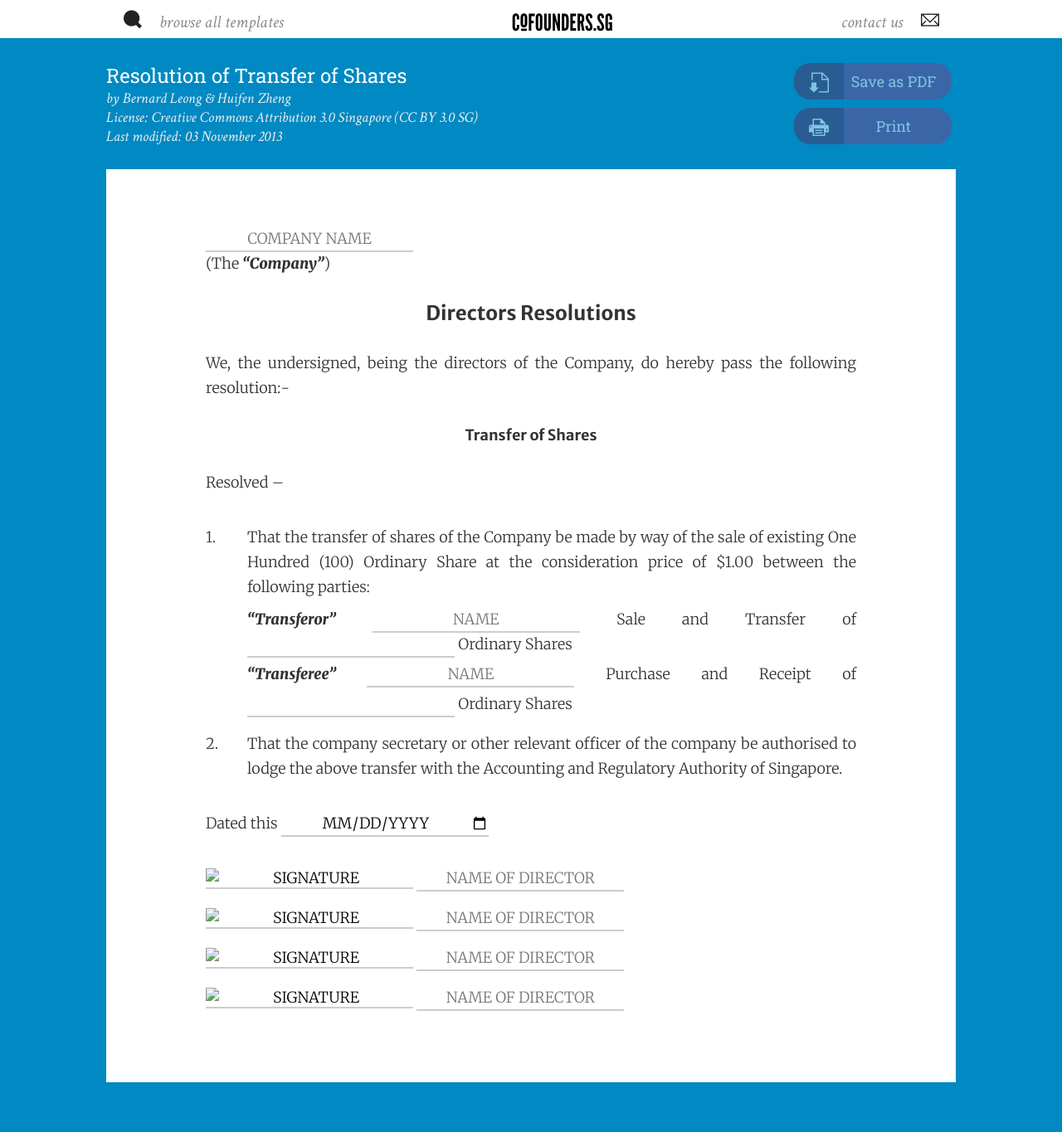
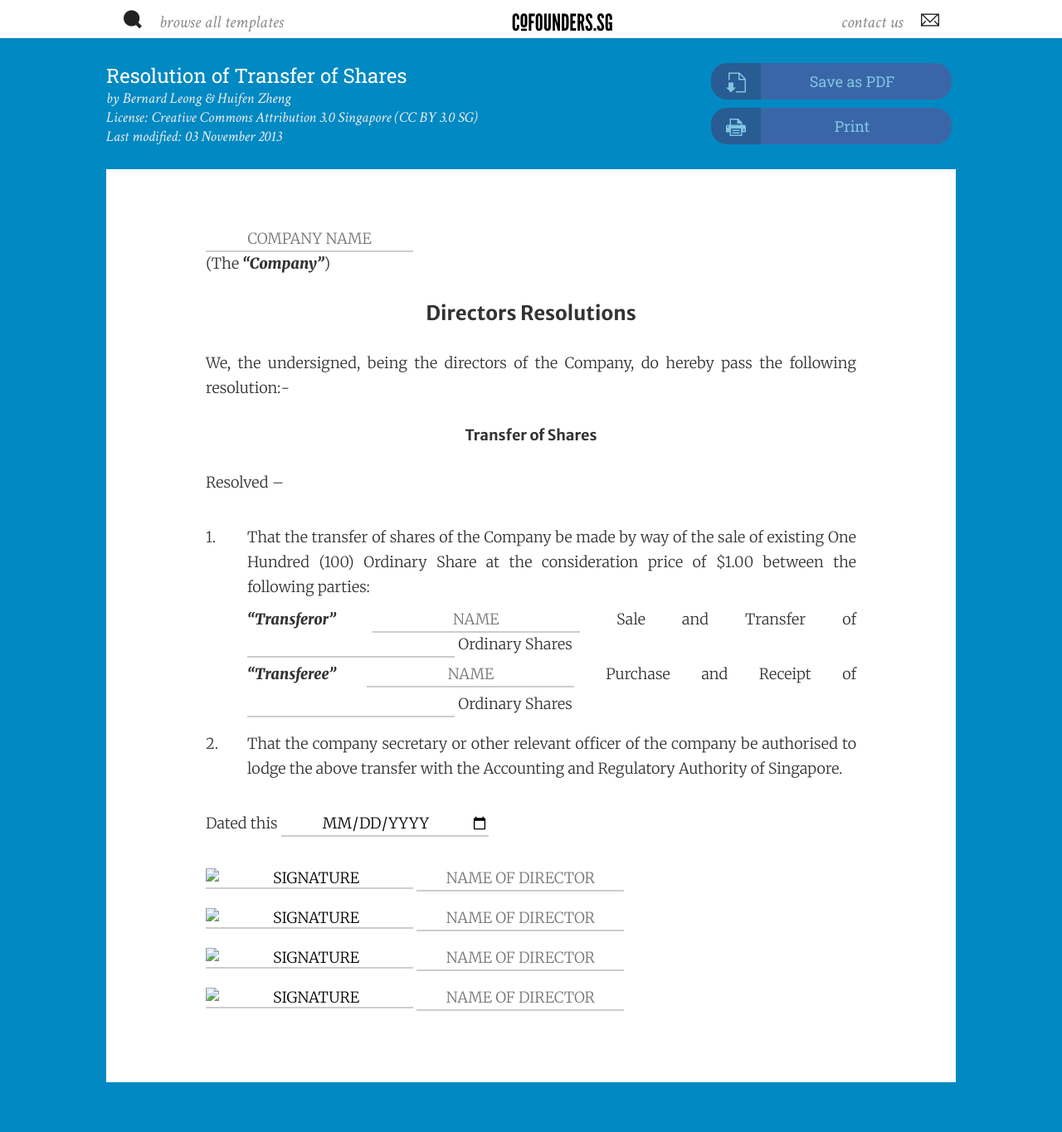
Before and after one commit to cofounders/legal, a Jekyll site: the page built from _posts/2013-11-03-resolution_of_transfer_of_shares.html, in a window 1280 px wide. Shown: the whole page at 83% size. Built offline with Jekyll 4.4.1, drawn with Linux system fonts in a browser that asks for light colours; some web fonts are replaced.

Commit message:
Responsive action buttons

```diff
--- a/styles/site.css
+++ b/styles/site.css
@@ -524,7 +524,7 @@
 #document > header .controls {
   -webkit-flex: none;
   flex: none;
-  width: 200px;
+  width: 300px;
   -webkit-box-sizing: border-box;
   -moz-box-sizing: border-box;
   box-sizing: border-box;
@@ -730,6 +730,21 @@
   #document > header {
     padding-right: 5px;
     padding-left: 10px;
+    display: block;
+  }
+  #document > header .controls {
+    width: 100%;
+    display: flex;
+    -webkit-flex-wrap: wrap;
+    flex-wrap: wrap;
+    padding: 20px 0 0 0;
+  }
+  #document > header .controls button {
+    -webkit-flex: auto;
+    flex: auto;
+    min-width: 250px;
+    width: auto;
+    margin: 0 10px 10px 10px;
   }
   #document > article {
     padding: 0 20px;
```
